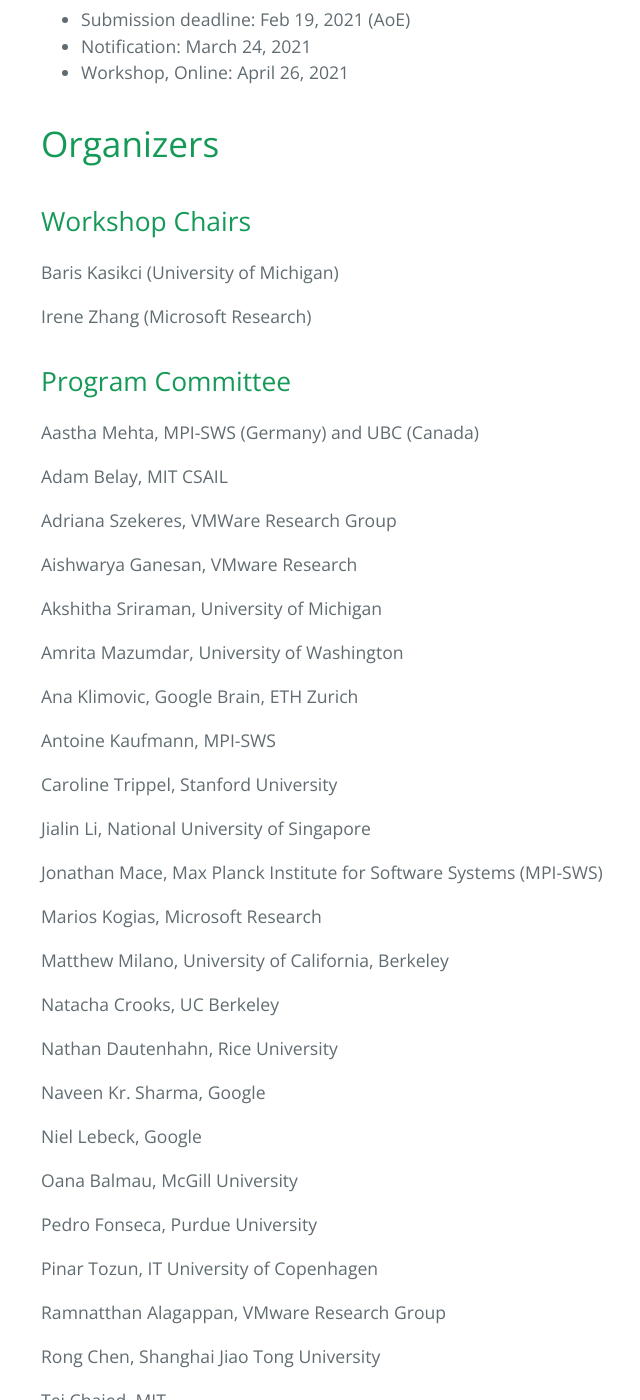
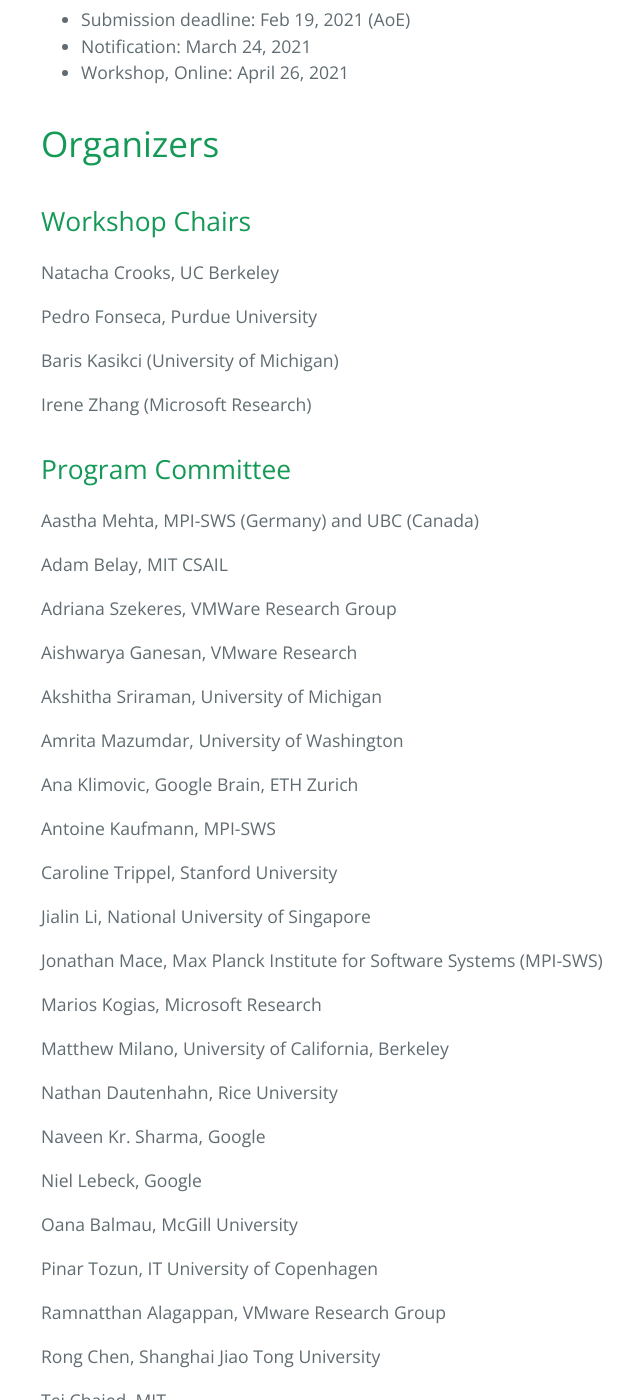
Before and after one commit to nacrooks/eurodw21.github.io, a Jekyll site: the page built from index.md, in a window 1280 px wide and 1400 px high, scrolled down 2562 px. Shown: the whole window, without its empty margins (183-823 px from the left). Built offline with Jekyll 4.4.1, drawn with Linux system fonts in a browser that asks for light colours; part of the change alters nothing that is shown.

Commit message:
update the chairs list

```diff
--- a/index.md
+++ b/index.md
@@ -70,6 +70,10 @@ In addition, please include the following information in your submission (either
 
 ## Workshop Chairs
 
+Natacha	Crooks, UC Berkeley
+
+Pedro Fonseca, Purdue University
+
 Baris Kasikci (University of Michigan)
 
 Irene Zhang (Microsoft Research)
@@ -102,8 +106,6 @@ Marios Kogias, Microsoft Research
 
 Matthew	Milano, University of California, Berkeley
 
-Natacha	Crooks, UC Berkeley
-
 Nathan Dautenhahn, Rice University
 
 Naveen Kr. Sharma, Google
@@ -111,8 +113,6 @@ Naveen Kr. Sharma, Google
 Niel Lebeck, Google
 
 Oana Balmau, McGill University
-
-Pedro Fonseca, Purdue University
 
 Pinar Tozun, IT University of Copenhagen
 
```
